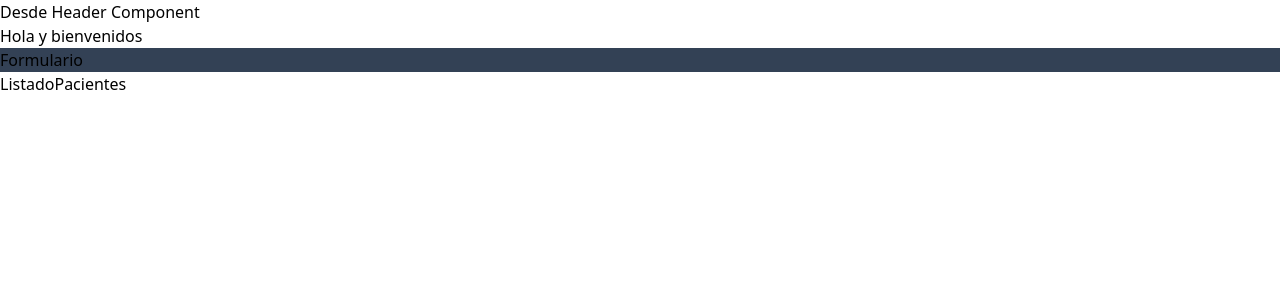
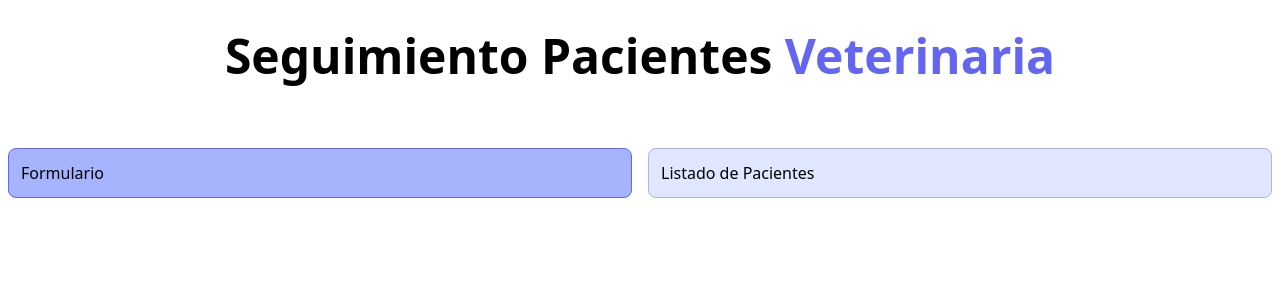
Before and after one commit to Luis-Salinas-SD/citas, a React (Vite) app: page / in a window 1280 px wide. Shown: the top 300 px of the page. Built offline with nearby package versions, Linux system fonts and the light colour scheme.

Commit message:
Vista de pacientes

```diff
--- a/index.html
+++ b/index.html
@@ -6,7 +6,7 @@
     <meta name="viewport" content="width=device-width, initial-scale=1.0" />
     <title>Vite + React</title>
   </head>
-  <body>
+  <body class="bg-gray-200-600 h-screen">
     <div id="root"></div>
     <script type="module" src="/src/main.jsx"></script>
   </body>
--- a/src/App.jsx
+++ b/src/App.jsx
@@ -4,11 +4,13 @@ import ListadoPacientes from "./components/ListadoPacientes"
 
 function App() {
   return (
-    <>
+    <div className="container mx-auto mt-5">
       <Header/>
+      <div className="mt-12 md:flex">
       <Formulario/>
       <ListadoPacientes/>
-    </>
+      </div>
+    </div>
   )
 }
 
--- a/src/components/Formulario.jsx
+++ b/src/components/Formulario.jsx
@@ -2,7 +2,7 @@ import React from 'react'
 
 const Formulario = () => {
   return (
-    <div className='bg-slate-700'>
+    <div className='bg-indigo-300 w-1/2 rounded-lg border border-indigo-500 p-3 m-2'>
       <h2>Formulario</h2>
     </div>
   )
--- a/src/components/Header.jsx
+++ b/src/components/Header.jsx
@@ -1,10 +1,12 @@
 function Header() {
-    return(
-       <div>
-          <h1>Desde Header Component</h1>
-          <p>Hola y bienvenidos</p>
-       </div>
-    )
+   return (
+      <div>
+         <h1 className="font-black text-5xl text-center md:w-2/3 mx-auto py-3">
+            Seguimiento Pacientes
+            <span className="text-indigo-500"> Veterinaria</span>
+         </h1>
+      </div>
+   )
 }
 
 export default Header
--- a/src/components/ListadoPacientes.jsx
+++ b/src/components/ListadoPacientes.jsx
@@ -1,9 +1,11 @@
 import React from 'react'
 
 const ListadoPacientes = () => (
-    <div>
-        <h2>ListadoPacientes</h2>
+
+    <div className='bg-indigo-100 w-1/2 rounded-lg border border-indigo-300 p-3 m-2'>
+        <h2>Listado de Pacientes</h2>
     </div>
+
 )
 
 export default ListadoPacientes
--- a/tailwind.config.cjs
+++ b/tailwind.config.cjs
@@ -1,7 +1,8 @@
 /** @type {import('tailwindcss').Config} */
 module.exports = {
   content: [
-    "./src/**/*.{js,jsx,ts,tsx}",
+    './src/**/*.{js,jsx,ts,tsx}',
+    './index.html'
   ],
   theme: {
     extend: {},
```
